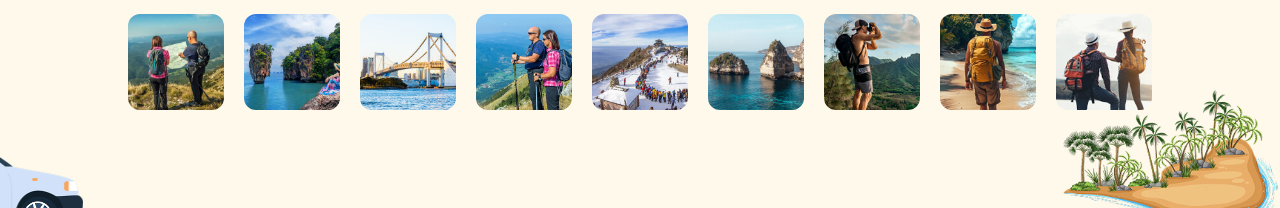
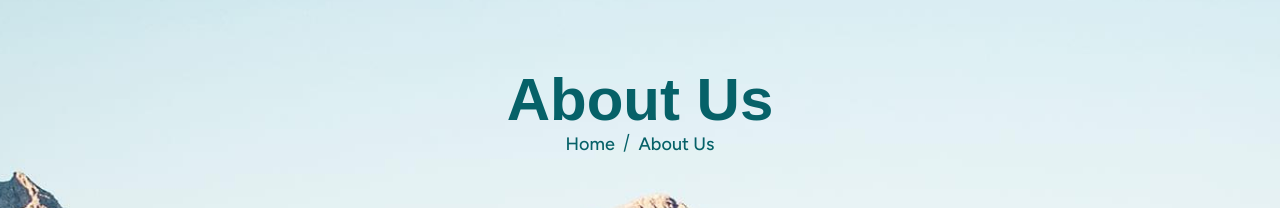
Before and after one commit to Jisap/traveller-website, a React (Vite) app: page /about in a window 1280 px wide. Shown: the part 186-394 px from the top of the page. Built offline with nearby package versions, Linux system fonts and the light colour scheme; a web font is replaced by a local one.

Commit message:
feat: Initialize application structure with React Router and Framer Motion, and add the About page component.

```diff
--- a/src/App.jsx
+++ b/src/App.jsx
@@ -6,6 +6,7 @@ import Index from './Components/Index/Index'
 import Contact from './Components/Contact/Contact'
 import ScrollToTop from './Components/ScrollToTop'
 import Footer from './Components/Footer/Footer'
+import About from './Pages/About/About'
 
 const AnimatedRoutes = () => {
   const location = useLocation();
@@ -14,7 +15,7 @@ const AnimatedRoutes = () => {
     <AnimatePresence mode='wait'>
       <Routes location={location} key={location.pathname}>
         <Route path='/' element={<Index />} />
-        {/* Agrega aquí más rutas conforme las crees, por ejemplo: */}
+        <Route path='/about' element={<About />} />
         <Route path='/contact' element={<Contact />} />
       </Routes>
     </AnimatePresence>
--- /dev/null
+++ b/src/Pages/About/About.jsx
@@ -0,0 +1,36 @@
+import { Link } from "react-router-dom"
+import sectionbanner from "../../assets/section-banner.jpg"
+
+const About = () => {
+  return (
+    <>
+      <div
+        className='section-banner h-90 lg:h-150 bg-center bg-cover flex justify-center items-center text-white bg-no-repeat relative'
+        style={{ backgroundImage: `url(${sectionbanner})` }}
+      >
+        <div className="section-content z-0 text-center">
+          <h4 className="text-2xl lg:text-4xl xl:text-6xl font-extrabold text-secondary">
+            About Us
+          </h4>
+          <ul className="flex items-center flex-wrap justify-center gap-2">
+            <li>
+              <Link to="/" className="cursor-pointer text-sm lg:text-lg font-medium text-secondary hover:text-yellow transition-all duration-500 ease-in-out">
+                Home
+              </Link>
+            </li>
+
+            <span className="text-secondary">/</span>
+
+            <li>
+              <Link to="/about" className="cursor-pointer text-sm lg:text-lg font-medium text-secondary hover:text-yellow transition-all duration-500 ease-in-out">
+                About Us
+              </Link>
+            </li>
+          </ul>
+        </div>
+      </div>
+    </>
+  )
+}
+
+export default About
```
